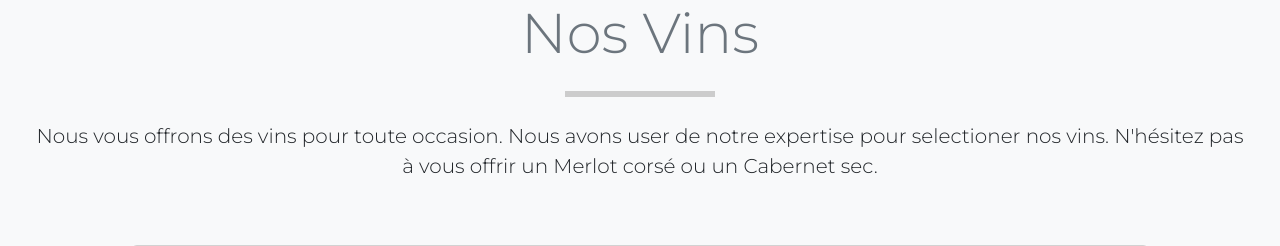
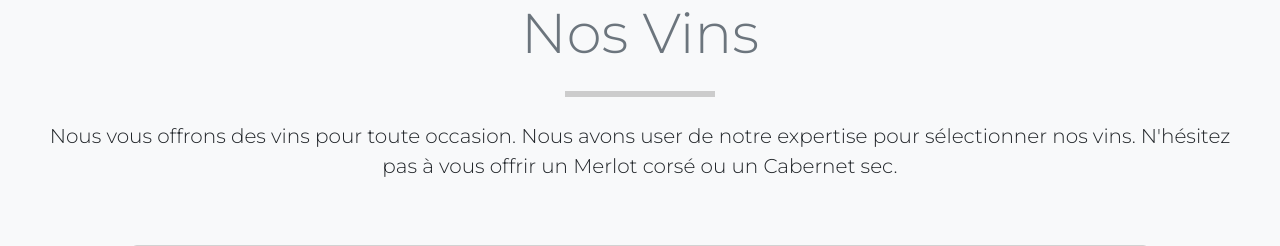
Before and after one commit to juliano60/eilinoya, a Django app: page /vins in a window 1280 px wide. Shown: the part 208-454 px from the top of the page. Run offline with Django 5.2, Linux system fonts and the light colour scheme; data comes from the database, SQL or seed files in the repository; some libraries are stand-ins or nearby versions; some web fonts are replaced.

Commit message:
Fix typo

```diff
--- a/events_app/templates/contact.html
+++ b/events_app/templates/contact.html
@@ -37,7 +37,7 @@
             </div>
             {% else %}
 
-            <p>Pous pouvez également utiliser le formulaire ci-dessus en nous laissant votre contact et nous vous ferons un retour dès que possible.</p>
+            <p>Vous pouvez également utiliser le formulaire ci-dessus en nous laissant votre contact et nous vous ferons un retour dès que possible.</p>
             <form method="POST">
                 <form class="text-muted">
                     <div class="form-group mb-3">
--- a/events_app/templates/wine.html
+++ b/events_app/templates/wine.html
@@ -12,7 +12,7 @@
       <div class="col m-4">
           <h1 class="display-4 mb-4 text-secondary">Nos Vins</h1>
           <div class="underline-w-dark mb-4"></div>
-          <p class="lead">Nous vous offrons des vins pour toute occasion. Nous avons user de notre expertise pour selectioner nos vins.
+          <p class="lead">Nous vous offrons des vins pour toute occasion. Nous avons user de notre expertise pour sélectionner nos vins.
             N'hésitez pas à vous offrir un Merlot corsé ou un Cabernet sec.</p>
       </div>
     </div>
```
